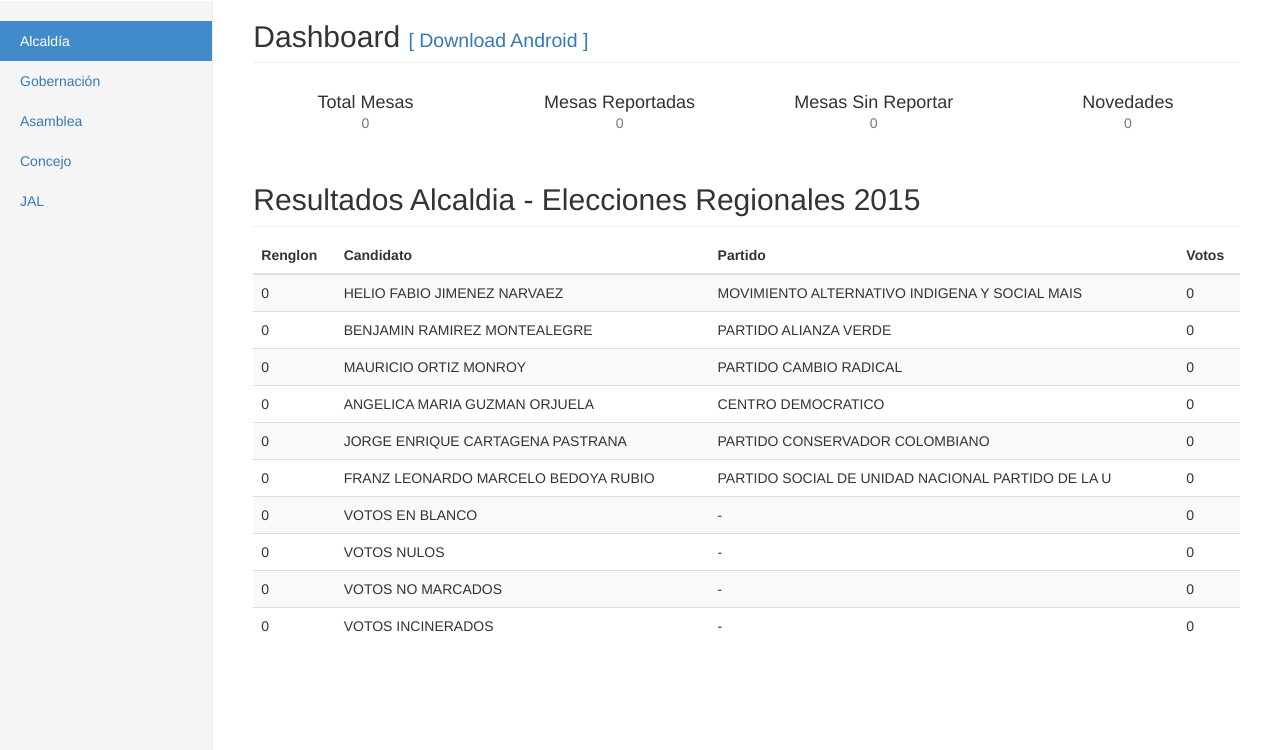
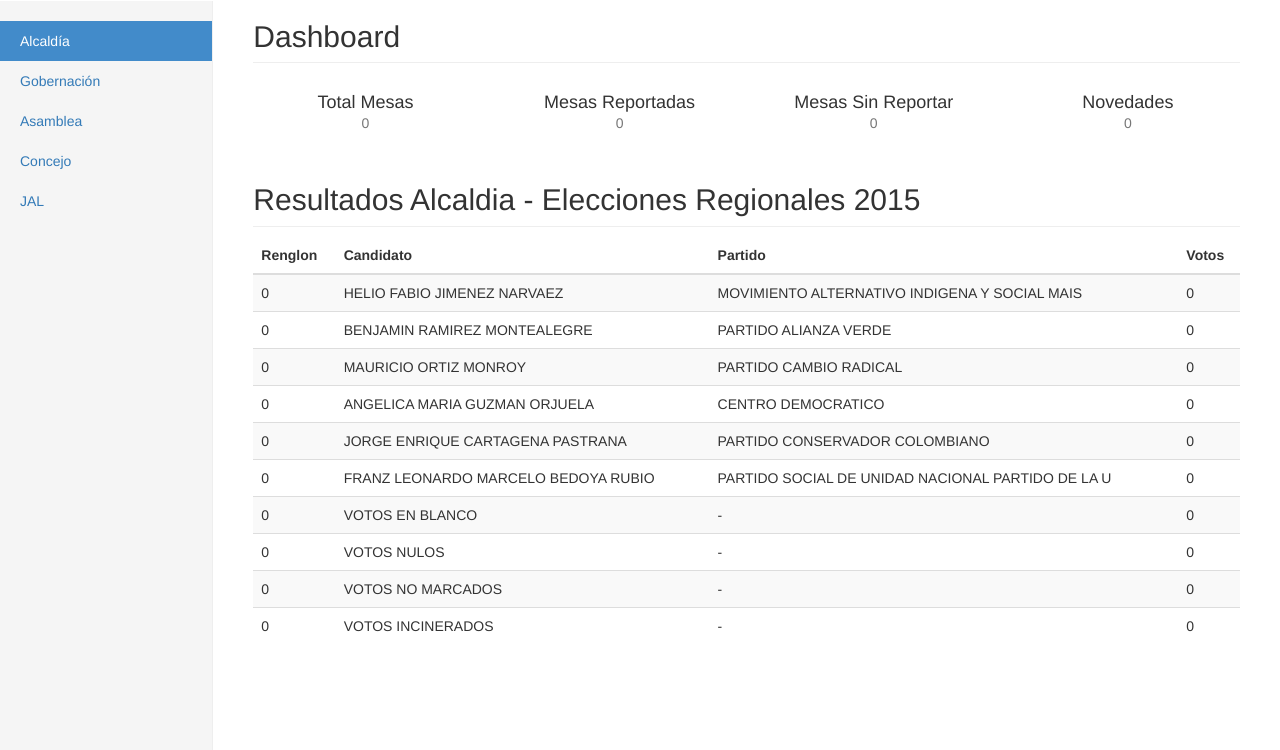
Before and after one commit to darghex/cuentavotos, a Django app: page / in a window 1280 px wide. Shown: the part 50-800 px from the top of the page. Run offline with Django 3.2, Linux system fonts and the light colour scheme; data comes from the database, SQL or seed files in the repository; some libraries are stand-ins or nearby versions.

Commit message:
upload dashboard

```diff
--- a/preconteo/templates/counter/index.html
+++ b/preconteo/templates/counter/index.html
@@ -72,7 +72,7 @@
 
         </div>
         <div class="col-sm-9 col-sm-offset-3 col-md-10 col-md-offset-2 main">
-          <h2 class="page-header">Dashboard <small><a href="{% static "CuentaVotos.apk" %}">[ Download Android ]</a></small></h2>
+          <h2 class="page-header">Dashboard </h2>
 
           <div class="row placeholders">
             <div class="col-xs-6 col-sm-3 placeholder">
```
